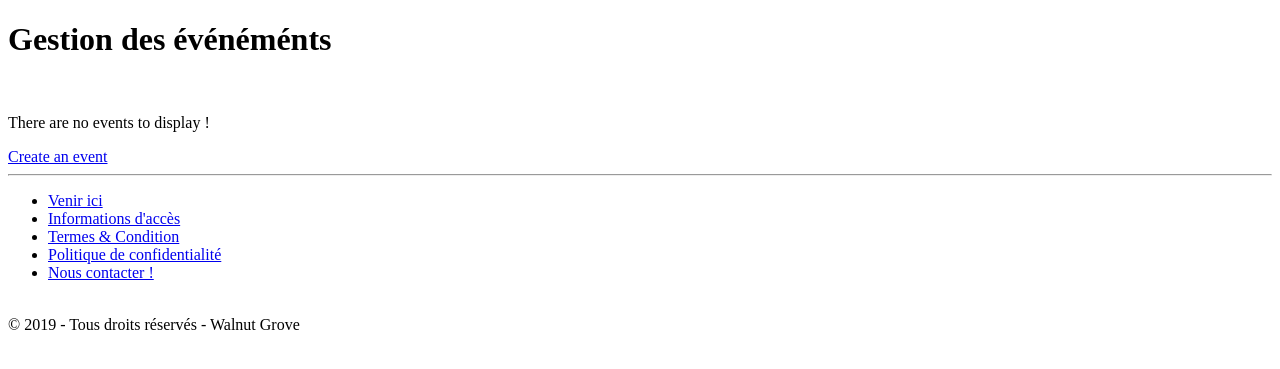
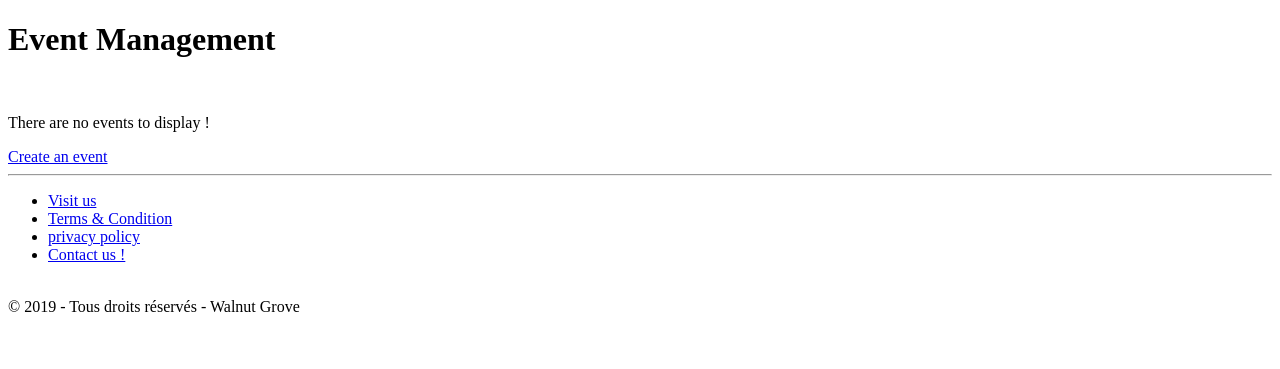
Before and after one commit to ScytAl3/site-web-village, a Symfony app: template templates/admin/event/index.html.twig in a window 1280 px wide. Shown: the part 205-574 px from the top of the page. Run offline with Twig, Linux system fonts and the light colour scheme; the template is opened without the code that fills it, so the values that code supplies are empty; some libraries are stand-ins or nearby versions.

Commit message:
translation of some menus

```diff
--- a/templates/admin/event/index.html.twig
+++ b/templates/admin/event/index.html.twig
@@ -1,12 +1,12 @@
 {% extends 'base.html.twig' %}
 
-{% block title %}Gestion des événements
+{% block title %}Event Management
 {% endblock %}
 
 {% block body %}
 <div class="container mt-4">
 
-        <h1>Gestion des événéménts</h1>
+    <h1>Event Management</h1>
     <br>
     {% if eventList %}
     <table class="table table-striped">
@@ -22,7 +22,8 @@
                 <td>{{ event.titre() }}</td>
                 <td class="row">
                     <a class="btn btn-dark" href="{{ path('admin.event.edit', {id: event.idEvent}) }}">Edit</a>
-                                <form method="post" action="{{ path('admin.event.delete', {id: event.idEvent}) }}" onsubmit=" return confirm('are you really sure')">
+                    <form method="post" action="{{ path('admin.event.delete', {id: event.idEvent}) }}"
+                        onsubmit=" return confirm('are you really sure')">
                         <input name="_method" type="hidden" value="DELETE">
                         <input name="_token" type="hidden" value="{{ csrf_token('delete' ~ event.idEvent) }}">
                         <button class="btn btn-danger  ml-1">Delete</button>
--- a/templates/base.html.twig
+++ b/templates/base.html.twig
@@ -11,7 +11,7 @@
         </title>
         <meta content="width=device-width, initial-scale=1, shrink-to-fit=no" name="viewport">
         {% block stylesheets %}
-            {{ encore_entry_link_tags('app') }}
+        {{ encore_entry_link_tags('app') }}
         {% endblock %}
 
     </head>
@@ -22,9 +22,9 @@
         </header>
 
         {% for message in app.flashes('success') %}
-            <div class="alert alert-success text-center">
-                {{ message }}
-            </div>
+        <div class="alert alert-success text-center">
+            {{ message }}
+        </div>
         {% endfor %}
 
         {% block body %}{% endblock %}
@@ -33,19 +33,16 @@
         <footer class="d-flex flex-column flex-md-column text-center">
             <ul class="list-inline">
                 <li class="list-inline-item">
-                    <a href="#">Venir ici</a>
+                    <a href="{{ path('find_us') }}">Visit us</a>
                 </li>
                 <li class="list-inline-item">
-                    <a href="#">Informations d'accès</a>
+                    <a href="#">Terms &amp; Condition</a>
                 </li>
                 <li class="list-inline-item">
-                    <a href="#">Termes &amp; Condition</a>
+                    <a href="#">privacy policy</a>
                 </li>
                 <li class="list-inline-item">
-                    <a href="#">Politique de confidentialité</a>
-                </li>
-                <li class="list-inline-item">
-                    <a href="#">Nous contacter !</a>
+                    <a href="{{ path('contact') }}">Contact us !</a>
                 </li>
             </ul>
             <p><br>&copy;
@@ -54,7 +51,7 @@
         </footer>
 
         {% block javascripts %}
-            {{ encore_entry_script_tags('app') }}
+        {{ encore_entry_script_tags('app') }}
         {% endblock %}
 
     </body>
```
Lines whose indentation alone changed are shown as unchanged.
